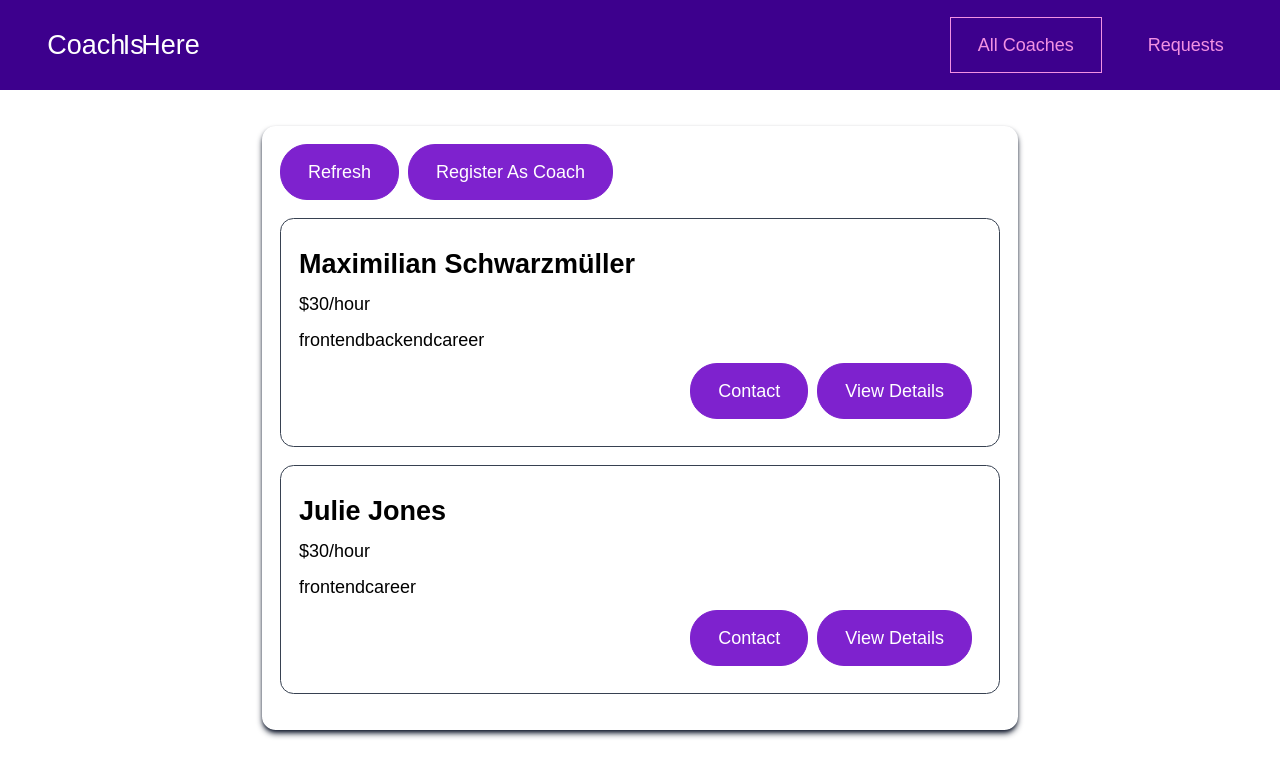
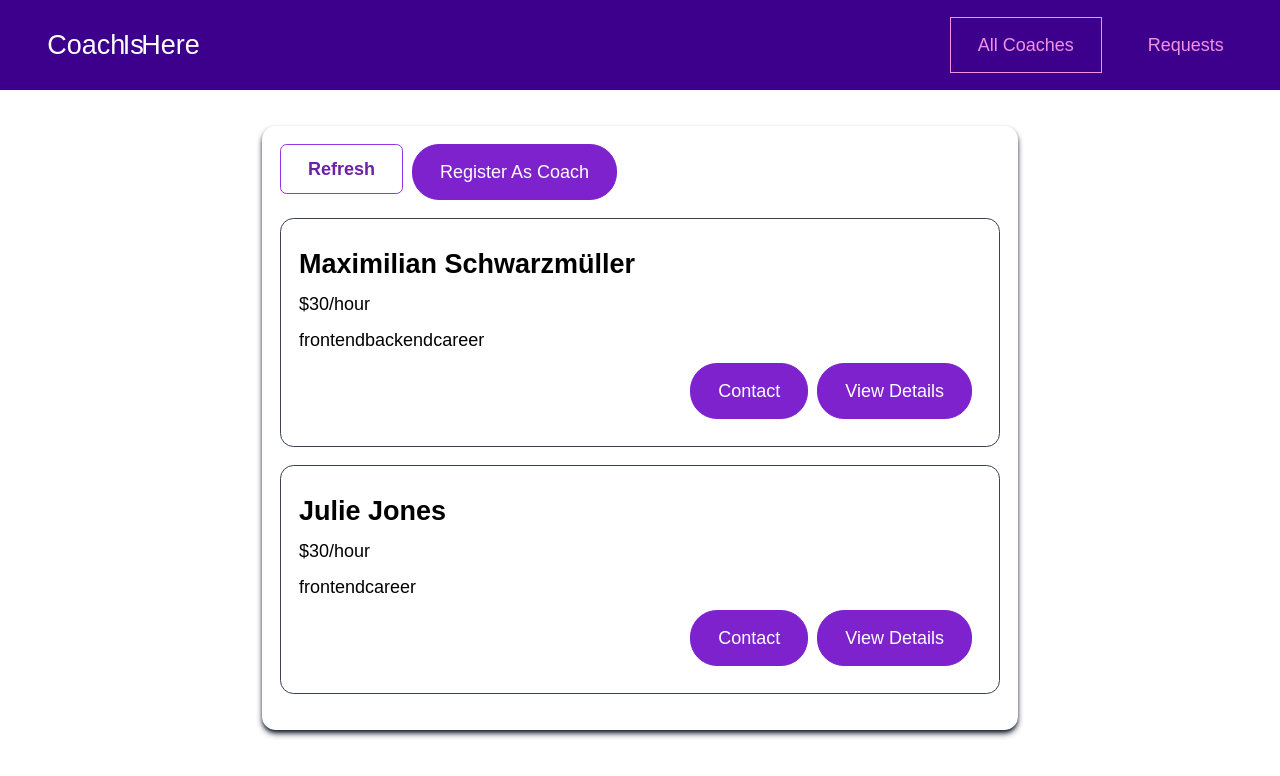
Before and after one commit to RajveerSaini0710/Coach-Is-Here, a Vue app: page /coaches in a window 1280 px wide. Shown: the top 776 px of the page. Built offline with nearby package versions, Linux system fonts and the light colour scheme; a web font is replaced by a local one.

Commit message:
feat: :bug: fixed few bugs in base components

```diff
--- a/src/components/ui/BaseButton.vue
+++ b/src/components/ui/BaseButton.vue
@@ -3,7 +3,6 @@
 		<Button
 			:label="label"
 			:raised="raised"
-			:text="text"
 			:outlined="outlined"
 			:icon="icon"
 			:badge="badge"
@@ -12,7 +11,7 @@
 			:severity="severity"
 			:badgeClass="badgeClass"
 			:loading="loading"
-			class="py-3 px-6 bg-purple-700 border border-purple-700 text-white cursor-pointer rounded-3xl mr-2 inline-block hover:bg-purple-900 hover:border-purple-900 active:bg-purple-900 active:border-purple-900"
+			class="text-purple-800 py-3 px-6 rounded-3xl mr-2 border-purple-600 hover:bg-purple-50 active:bg-purple-50"
 		/>
 	</div>
 	<div v-else-if="!link && !primeVueButton && normalButton">
@@ -39,7 +38,6 @@ export default {
 	props: {
 		disabled: { type: Boolean, default: false },
 		raised: { type: Boolean, default: false },
-		text: { type: Boolean, default: false },
 		outlined: { type: Boolean, default: true },
 		loading: { type: Boolean, default: false },
 		icon: { type: String },
--- a/src/pages/coaches/CoachesList.vue
+++ b/src/pages/coaches/CoachesList.vue
@@ -2,7 +2,7 @@
 	<section class="flex justify-center">
 		<BaseCard>
 			<div class="flex">
-				<BaseButton normalButton> Refresh </BaseButton>
+				<BaseButton primeVueButton outlined label="Refresh"> </BaseButton>
 				<BaseButton link to="/register">Register As Coach</BaseButton>
 			</div>
 			<ul v-if="hasCoaches">
```
